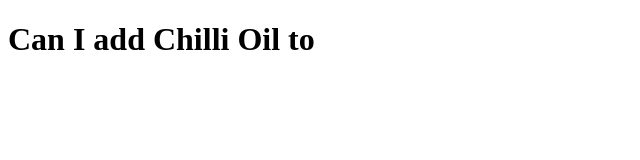
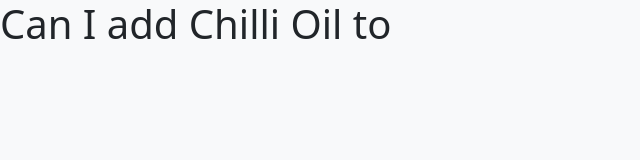
Before and after one commit to OrghoN/chilliOil, a plain HTML site: page index.html in a window 1280 px wide. Shown: the whole page, without its empty margins (0-640 px from the left). Drawn offline with nearby package versions, Linux system fonts and the light colour scheme.

Commit message:
linked bootstrap 5.2 and made background lighter

```diff
--- a/index.html
+++ b/index.html
@@ -7,8 +7,13 @@
     <meta name="author" content="Orgho Neogi">
     <meta name="generator" content="Hugo 0.101.0">
     <title>Chilli Oil</title>
+    <!-- CSS only -->
+    <link href="https://cdn.jsdelivr.net/npm/bootstrap@5.2.1/dist/css/bootstrap.min.css" rel="stylesheet" integrity="sha384-iYQeCzEYFbKjA/T2uDLTpkwGzCiq6soy8tYaI1GyVh/UjpbCx/TYkiZhlZB6+fzT" crossorigin="anonymous">
+    <!-- JavaScript Bundle with Popper -->
+    <script src="https://cdn.jsdelivr.net/npm/bootstrap@5.2.1/dist/js/bootstrap.bundle.min.js" integrity="sha384-u1OknCvxWvY5kfmNBILK2hRnQC3Pr17a+RTT6rIHI7NnikvbZlHgTPOOmMi466C8" crossorigin="anonymous"></script>
   </head>
-  <body>
+
+  <body class="bg-light">
     <h1> Can I add Chilli Oil to</h1>
   </body>
 </html>
```
